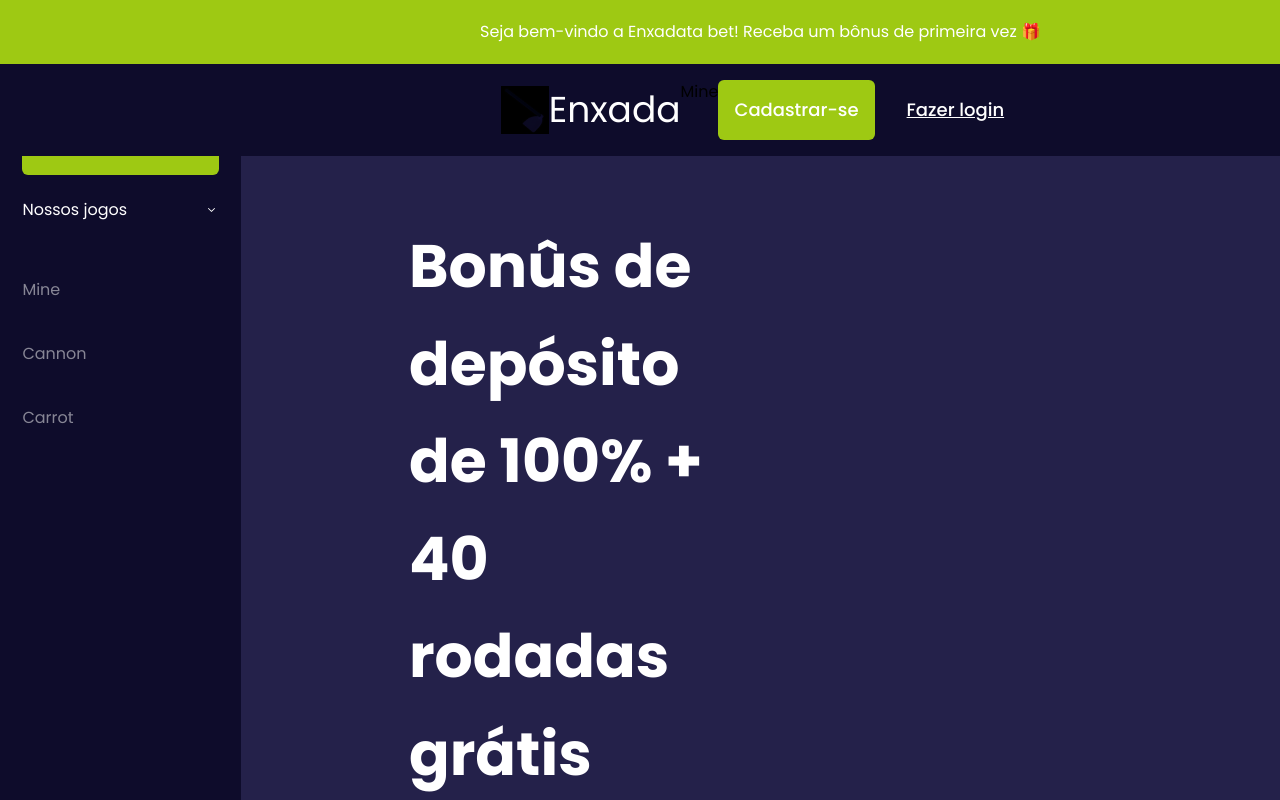
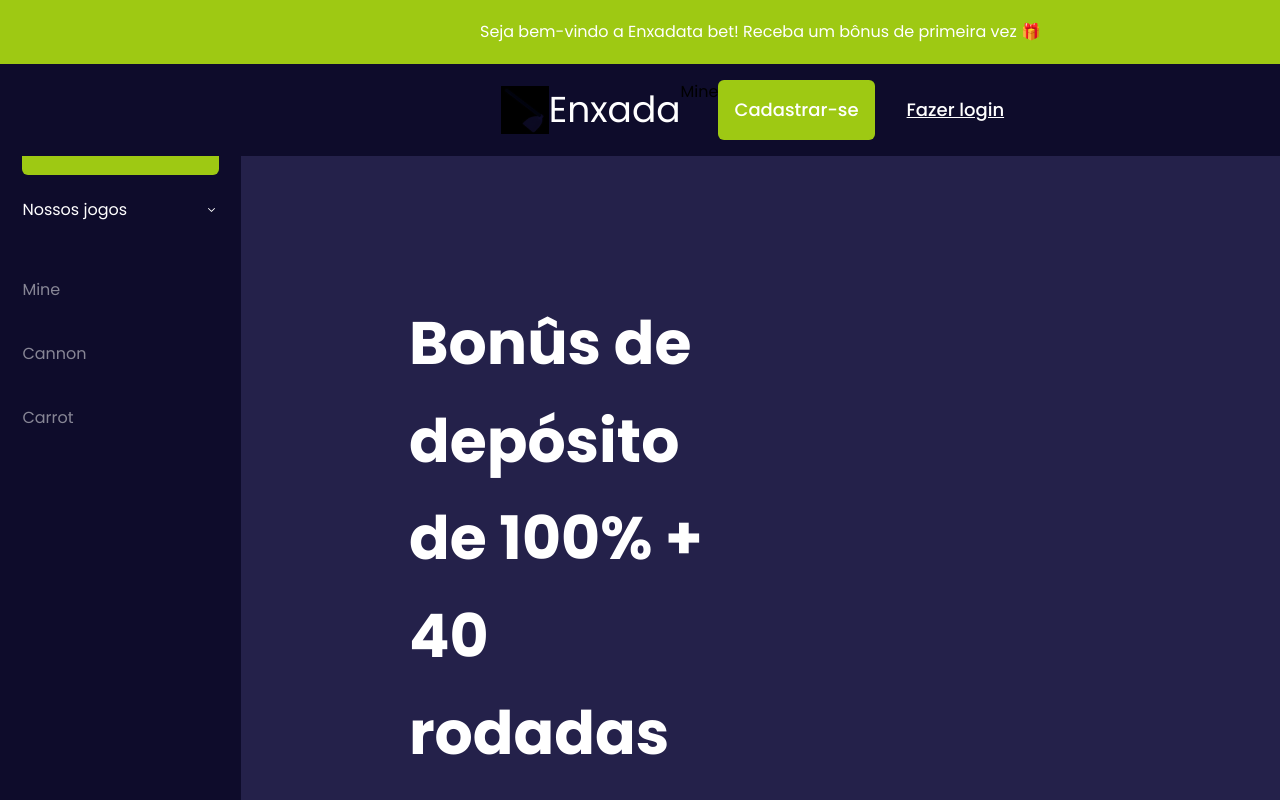
Before and after one commit to joaomuniz98/enxada, a Next.js app in the folder frontend/: page / in a window 1280 px wide. Shown: the top 800 px of the page. Built offline with nearby package versions, Linux system fonts and the light colour scheme.

Commit message:
increasing Hero spaces

```diff
--- a/frontend/src/app/_layouts/Hero.tsx
+++ b/frontend/src/app/_layouts/Hero.tsx
@@ -1,6 +1,4 @@
 'use client';
-
-import Image from "next/image";
 
 import CustomButton from "@/components/CustomButton";
 
@@ -9,7 +7,7 @@ interface HeroProps { }
 
 export default function Hero({ }: HeroProps) {
   return (
-    <section className="relative [clip-path:_inset(0_-100vmax)] max-w-@baseSectionWidth mx-auto pt-@md px-@section pb-@container grid grid-cols-2">
+    <section className="relative [clip-path:_inset(0_-100vmax)] max-w-@baseSectionWidth mx-auto pt-@lg px-@section pb-@container grid grid-cols-2">
       {/* <img className="absolute object-top w-full object-contain left-0 right-0 top-0 bottom-0 bg-blend-screen z-10" src="/poco-hero.png" alt="Imagem do poço" /> */}
       <div>
         <h1 className="text-6xl leading-relaxed mb-8 font-bold text-white">Bonûs de depósito de 100% + 40 rodadas grátis</h1>
```
